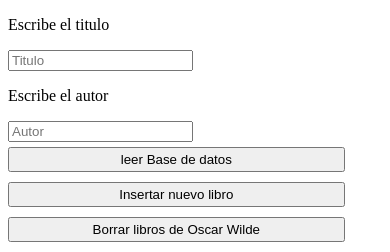
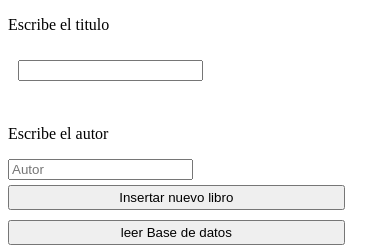
Before and after one commit to sarah-095/BDD, a plain HTML site: page index.html in a window 390 px wide. Shown: the top 252 px of the page. Drawn offline with Linux system fonts and the light colour scheme; some packages are replaced by stand-ins of ours.

Commit message:
Update index.html

```diff
--- a/index.html
+++ b/index.html
@@ -92,7 +92,7 @@
 
             function agregarItemSQL(tx){
 
-                var titulo = $(#titulo).val();
+                var titulo = document.getElementById("titulo").value;
                 var autor = $(#autor).val();
 
                 tx.executeSql("INSERT INTO libros (titulo, autor) VALUES ('"+titulo+"','"+autor+"')", [] , leerBD, errorBD);
@@ -117,14 +117,14 @@
     <body >
 
         <p>Escribe el titulo</p>
-        <input type="text" id="titulo" placeholder="Titulo" autocomplete="off" name="titulo" required> </div>
+        <input id="titulo" style="margin:10px" type="text" autocomplete="off" name="titulo" required><br><br>
+
 
         <p>Escribe el autor</p>
-        <input type="text" id="autor" placeholder="Autor" autocomplete="off" name="autor" required> </div>
+        <input type="text" id="autor" placeholder="Autor" autocomplete="off" name="autor" required>
 
+        <button onclick="agregarItem()"> Insertar nuevo libro</button><br>
         <button onclick="leerBaseDeDatos()"> leer Base de datos </button>
-        <button onclick="agregarItem()"> Insertar nuevo libro</button><br>
-
         <button onclick=" borarUltimo()"> Borrar libros de Oscar Wilde</button>
 
         <h1> Libros </h1>
```
